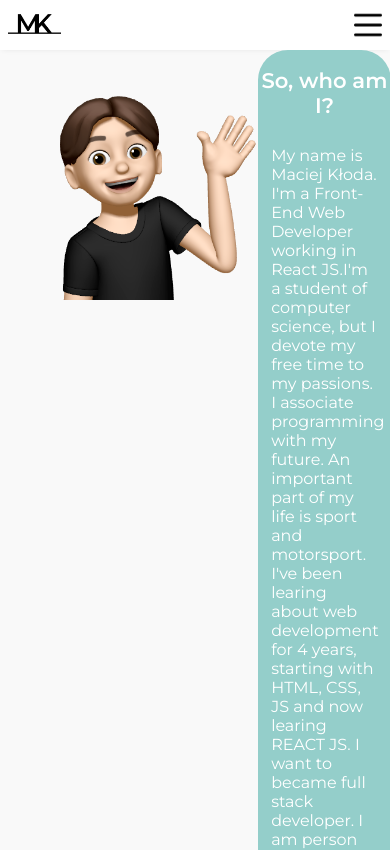
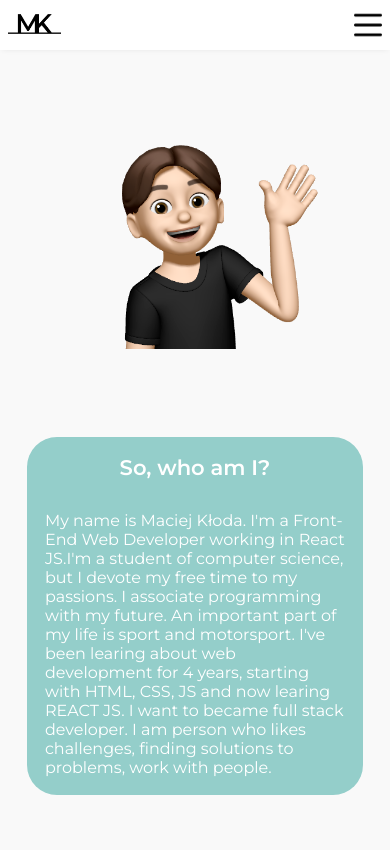
Before and after one commit to matthias2003/portfolio, a React (Create React App) app: page /about in a window 390 px wide. Shown: the top 850 px of the page. Built offline with nearby package versions, Linux system fonts and the light colour scheme.

Commit message:
Fixed view in smaller devices

```diff
--- a/src/Components/About/About.css
+++ b/src/Components/About/About.css
@@ -36,8 +36,23 @@
     color: white;
 }
 
-@media only screen and (max-width: 768px) {
+@media only screen and (max-width: 992px) {
   .about__wrap {
       width: 100%;
   }
 }
+@media only screen and (max-width: 576px) {
+  .about__wrap {
+      width: 100%;
+      flex-wrap: wrap;
+      justify-content: center;
+  }
+
+  .about__wrap .text__wrap {
+      width: 90%;
+  }
+
+  .about__wrap .photo__wrap {
+    margin-bottom: 10vh;
+  }
+}
--- a/src/Components/HomePage/HomePage.css
+++ b/src/Components/HomePage/HomePage.css
@@ -1,6 +1,6 @@
 .home__wrap {
   display: flex;
-  flex-wrap: wrap;
+  flex-wrap: nowrap;
   justify-content: space-between;
   width: 65%;
 }
@@ -75,10 +75,12 @@
   .home__wrap {
     margin-top: 1vh;
     justify-content: center;
+    flex-wrap: wrap;
   }
 
   .image__wrap {
     margin-top: 15%;
   }
 
+
 }
```
